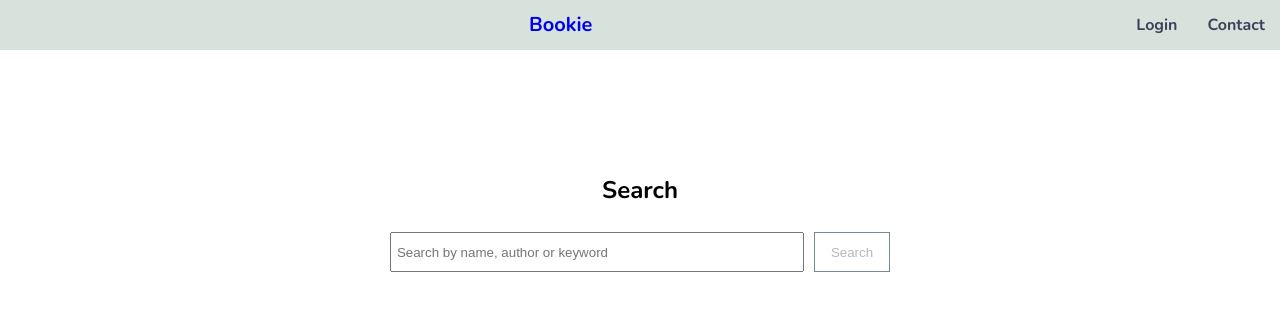
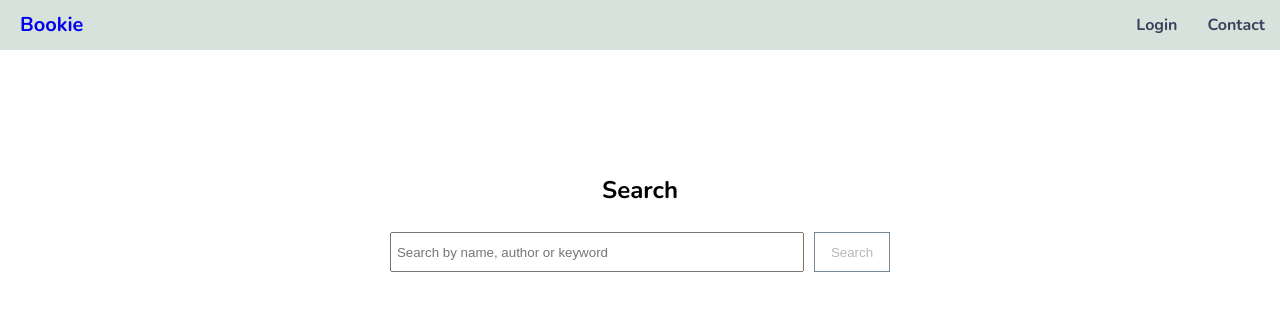
Before and after one commit to effzedwhy/books-app, a React (Create React App) app: page / in a window 1280 px wide. Shown: the top 310 px of the page. Built offline with nearby package versions, Linux system fonts and the light colour scheme.

Commit message:
changed UI

```diff
--- a/src/App.js
+++ b/src/App.js
@@ -11,7 +11,7 @@ function App() {
   }
   return (
     <BrowserRouter>
-      <div style={{ textAlign: "center" }}>
+      <div>
         <Header />
         <SearchForm setBookData={setBookData} />
         {books && <Books books={books} />}
--- a/src/Components/SearchForm.js
+++ b/src/Components/SearchForm.js
@@ -8,7 +8,7 @@ const SearchForm = ({ setBookData }) => {
 
   const inputChangeHandler = event => {
     const input = event.target.value
-    console.log(input)
+
     setUserInput(input)
   }
   const searchHandler = e => {
--- a/src/Components/UI/Books/Book/Book.module.css
+++ b/src/Components/UI/Books/Book/Book.module.css
@@ -1,18 +1,18 @@
-.bookLayout{
+.bookLayout {
   border: 1px solid lightgray;
-    padding: 5px 2px;
-    margin: 2px;
+  padding: 16px 16px;
+  margin: 16px;
   width: 300px;
   min-height: 200px;
   word-wrap: break-word;
   box-shadow: 2px 4px lightsteelblue;
 }
-.bookLayout h2{
+.bookLayout h2 {
   font-weight: bold;
   font-size: large;
-    margin: 4px 0px;
+  margin: 8px 4px;
 }
-.bookLayout h3{
+.bookLayout h3 {
   font-weight: bold;
   font-size: medium;
   margin: 2px 0px;
```
Lines whose indentation alone changed are shown as unchanged.
